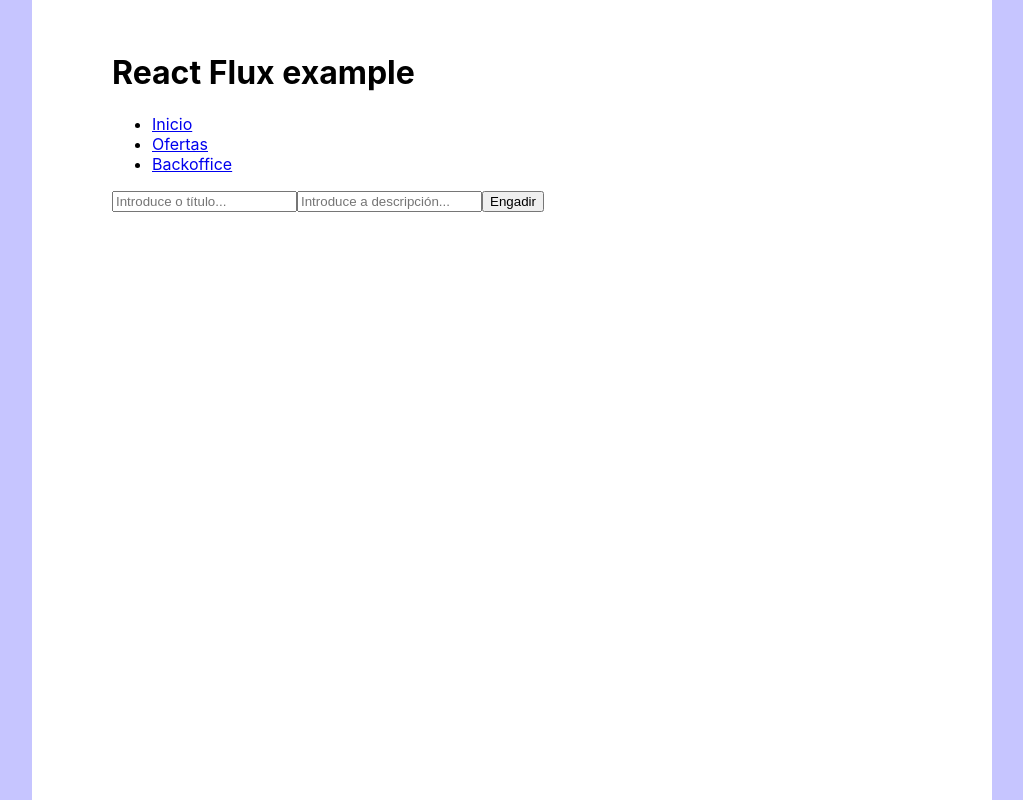
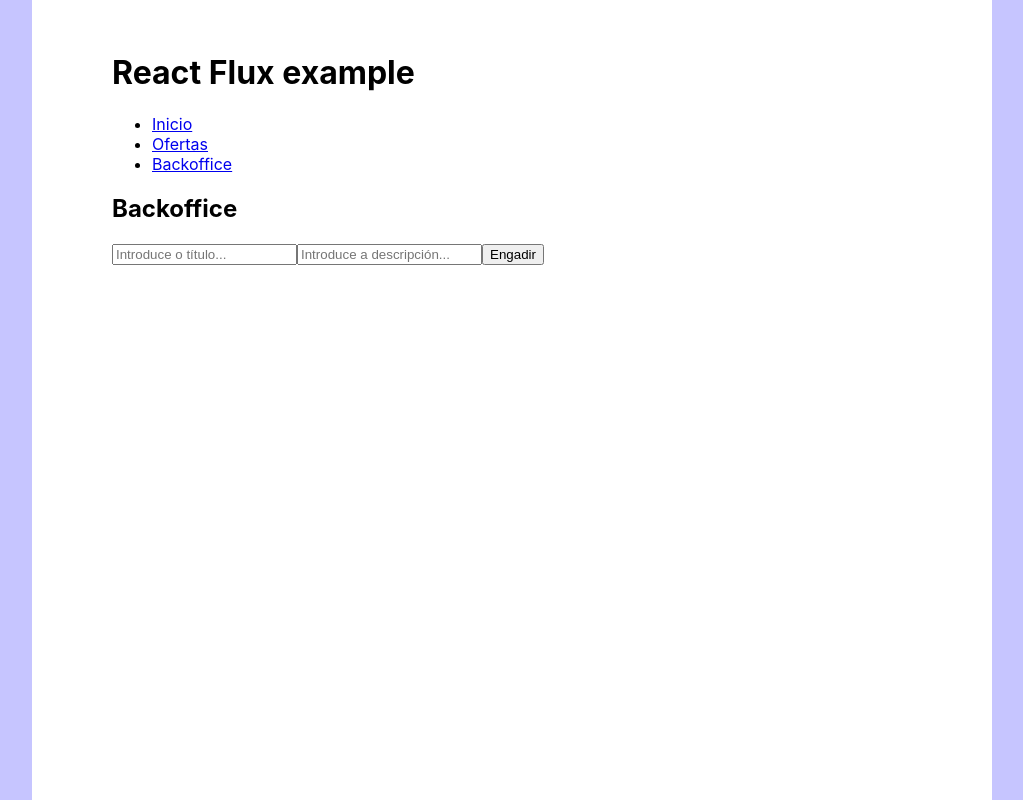
Before and after one commit to Diseno-de-Aplicaciones-Web/react-flux-example, a React (Create React App) app: page /backoffice in a window 1280 px wide. Shown: the whole page, without its empty margins (128-1151 px from the left). Built offline with nearby package versions, Linux system fonts and the light colour scheme.

Commit message:
Adds views headers

```diff
--- a/src/vistas/Backoffice.jsx
+++ b/src/vistas/Backoffice.jsx
@@ -3,6 +3,7 @@ import EngadirOferta from '../componentes/EngadirOferta';
 function Backoffice() {
     return(
         <>
+        <h2>Backoffice</h2>
         <EngadirOferta/>
         </>
     )
--- a/src/vistas/VistaDatos.jsx
+++ b/src/vistas/VistaDatos.jsx
@@ -1,9 +1,9 @@
 import MostrarOfertas from '../componentes/MostrarOfertas';
 
 function VistaDatos() {
-    <h2>Ver datos</h2>
     return(
         <>
+        <h2>Ofertas</h2>
         <MostrarOfertas/>
         </>
     )
```
